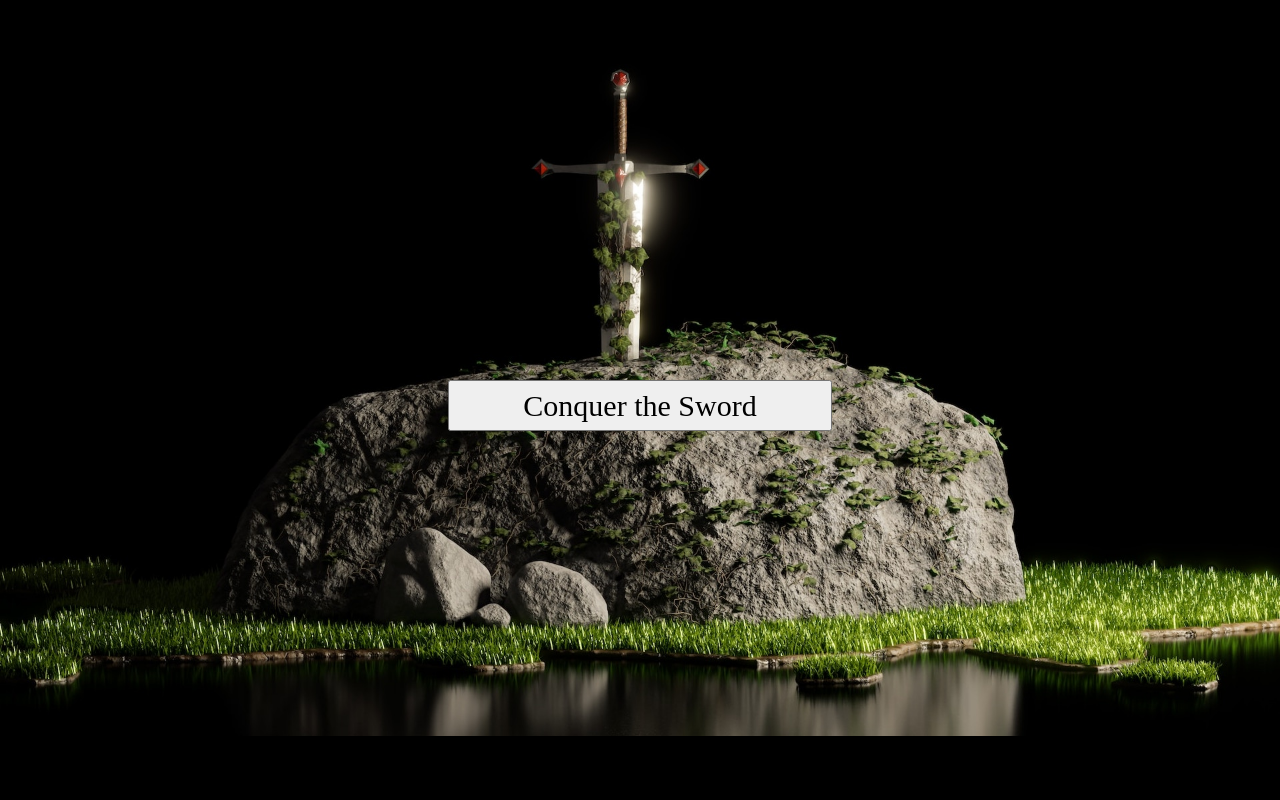
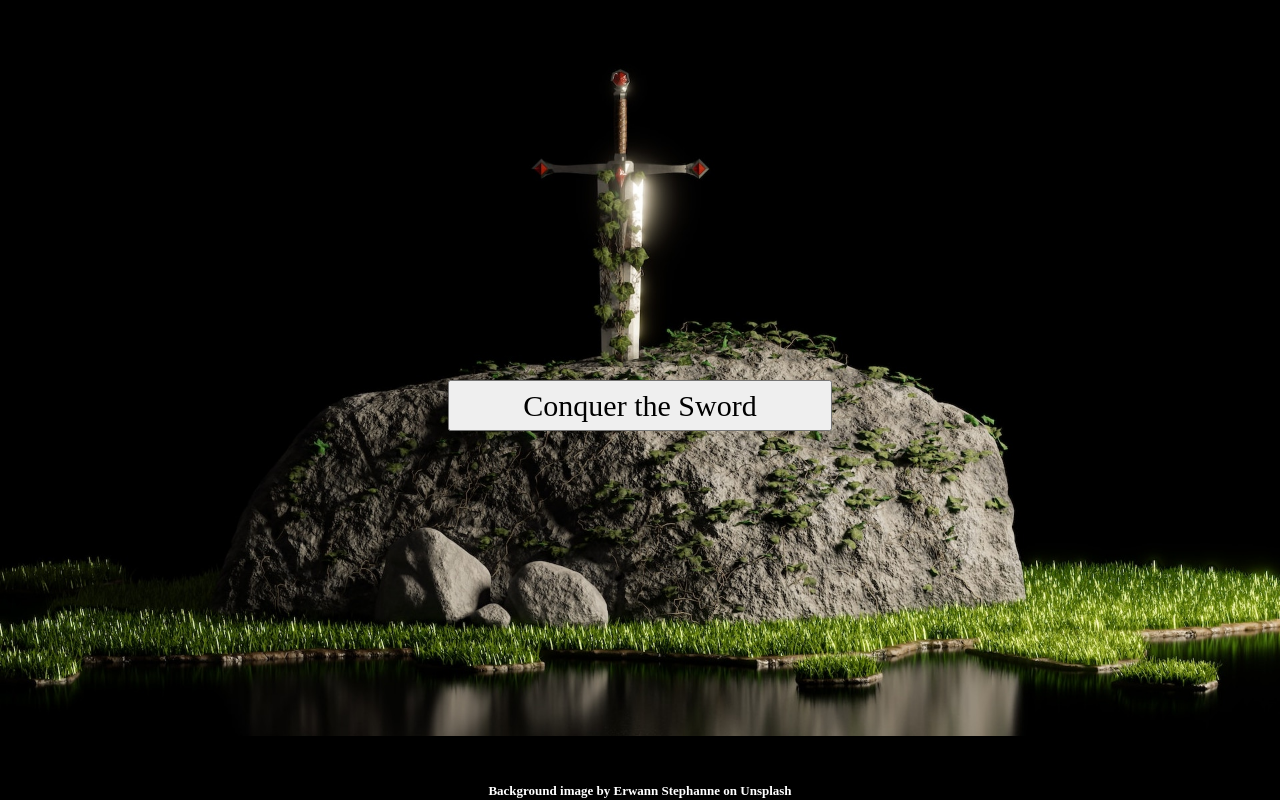
Before and after one commit to felipeggrs/tic-tac-toe, a website: page index.html in a window 1280 px wide. Drawn offline with Linux system fonts and the light colour scheme.

Commit message:
Add bg image credits

```diff
--- a/index.html
+++ b/index.html
@@ -15,5 +15,19 @@
         <button id="startGame">Conquer the Sword</button>
       </div>
     </div>
+    <div id="footer">
+      <h3>
+        Background image by
+        <a
+          href="https://unsplash.com/@imisso?utm_source=unsplash&utm_medium=referral&utm_content=creditCopyText"
+          >Erwann Stephanne</a
+        >
+        on
+        <a
+          href="https://unsplash.com/pt-br/fotografias/s32-l-8U5sA?utm_source=unsplash&utm_medium=referral&utm_content=creditCopyText"
+          >Unsplash</a
+        >
+      </h3>
+    </div>
   </body>
 </html>
--- a/styles.css
+++ b/styles.css
@@ -77,9 +77,15 @@ select {
 #gameContainer {
   display: flex;
   flex-flow: column nowrap;
-  justify-content: center;
   align-items: center;
   padding: 5vh;
+}
+
+#footer > h3,
+#footer > h3 > a {
+  color: white;
+  text-decoration: none;
+  font-size: small;
 }
 
 #gameContainer button {
@@ -115,6 +121,10 @@ body {
   background-position: center;
   background-repeat: no-repeat;
   background-color: black;
+  display: flex;
+  flex-flow: column;
+  justify-content: space-between;
+  align-items: center;
 }
 
 #selectWeapon {
```
